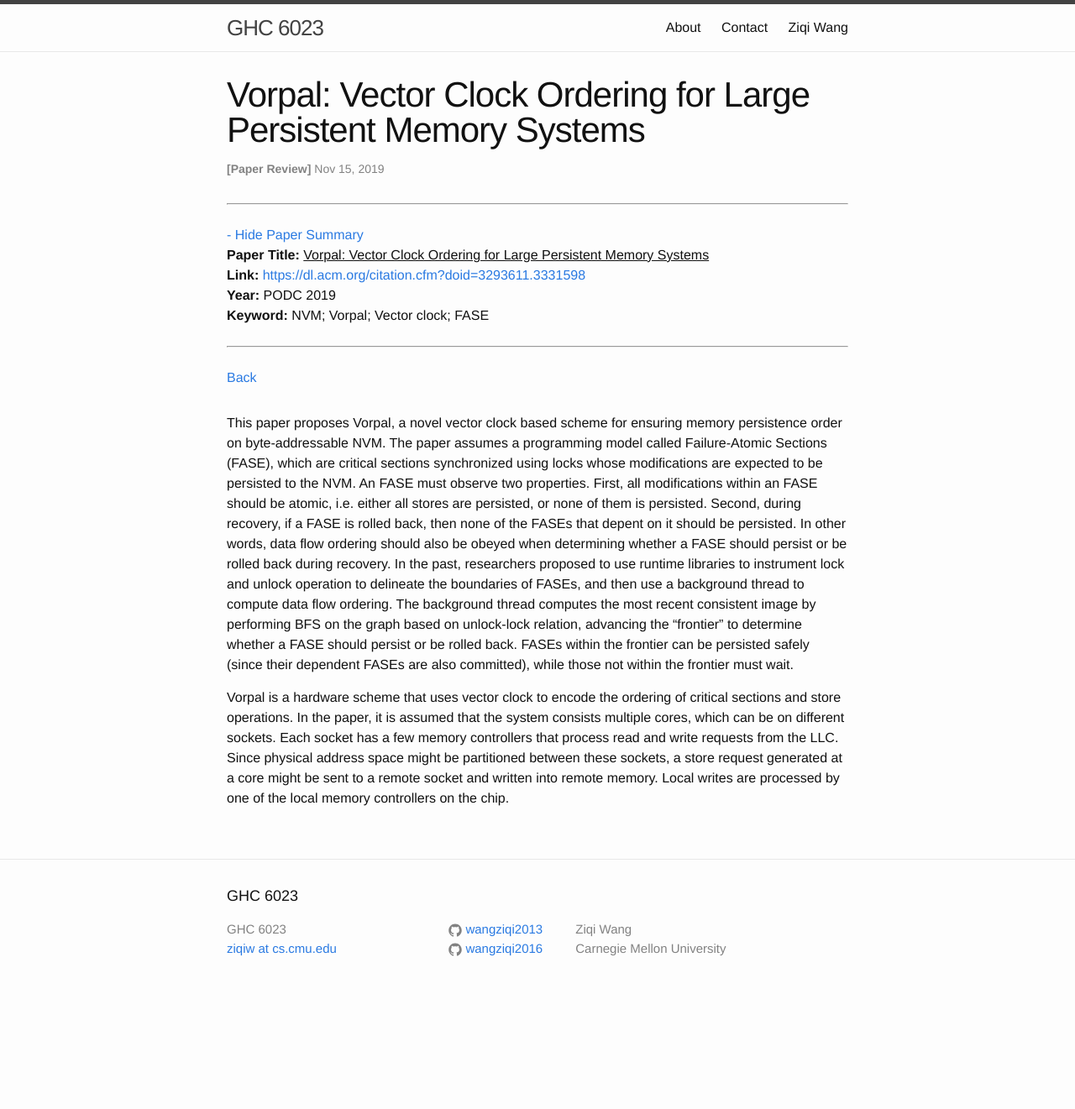
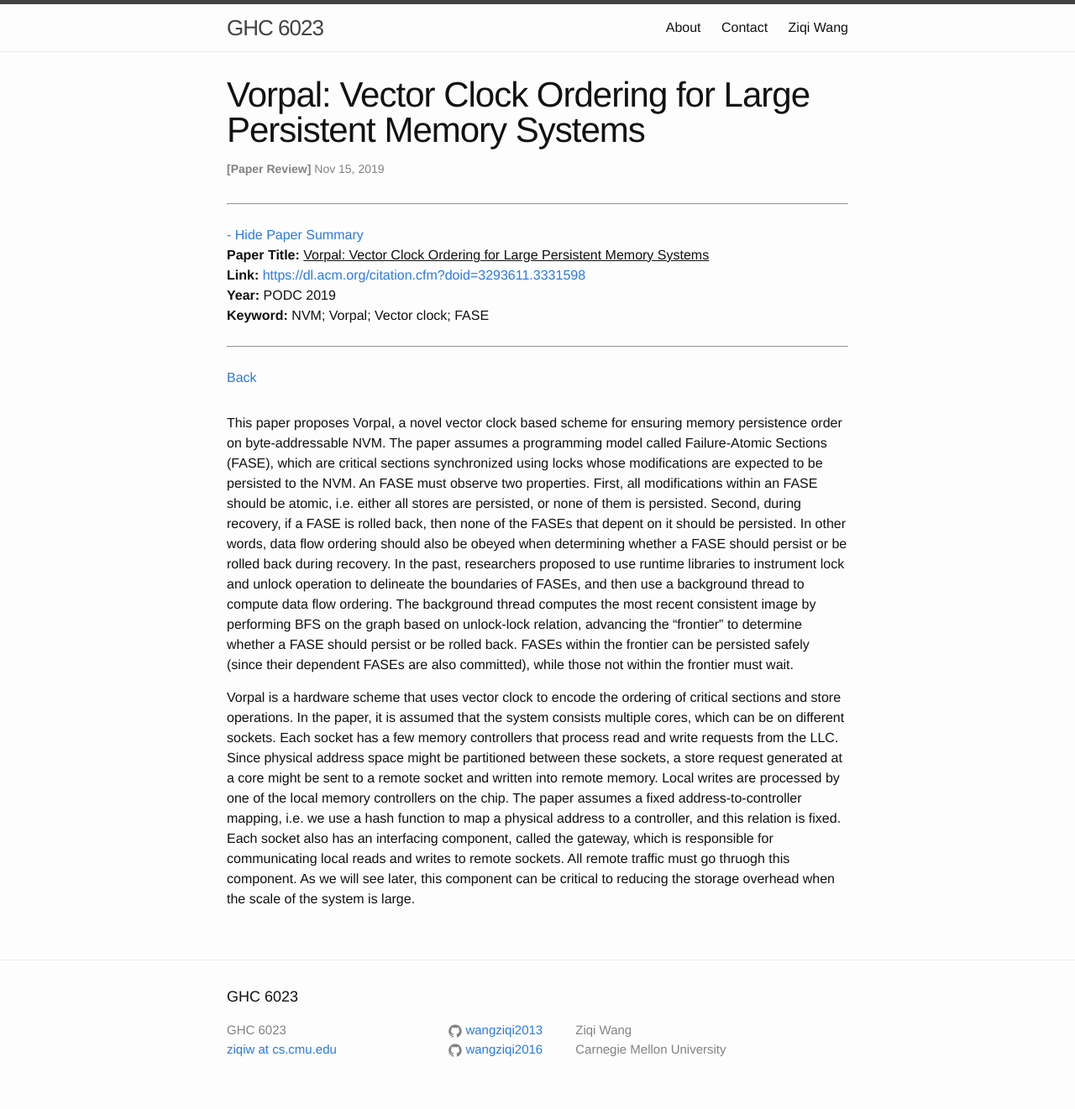
Before and after one commit to wangziqi2013/wangziqi2013.github.io, a Jekyll site: the page built from _posts/2019-11-15-vorpal.markdown, in a window 1280 px wide. Shown: the whole page at 84% size. Built offline with Jekyll 4.4.1, drawn with Linux system fonts in a browser that asks for light colours; before the commit the page ends 1201 px from its top, so only the background shows below that.

Commit message:
Finish assumption

```diff
--- a/_posts/2019-11-15-vorpal.markdown
+++ b/_posts/2019-11-15-vorpal.markdown
@@ -29,4 +29,8 @@ Vorpal is a hardware scheme that uses vector clock to encode the ordering of cri
 In the paper, it is assumed that the system consists multiple cores, which can be on different sockets. Each socket
 has a few memory controllers that process read and write requests from the LLC. Since physical address space might be
 partitioned between these sockets, a store request generated at a core might be sent to a remote socket and written
-into remote memory. Local writes are processed by one of the local memory controllers on the chip.
+into remote memory. Local writes are processed by one of the local memory controllers on the chip. The paper assumes
+a fixed address-to-controller mapping, i.e. we use a hash function to map a physical address to a controller, and this
+relation is fixed. Each socket also has an interfacing component, called the gateway, which is responsible for communicating
+local reads and writes to remote sockets. All remote traffic must go thruogh this component. As we will see later, this
+component can be critical to reducing the storage overhead when the scale of the system is large.
```
